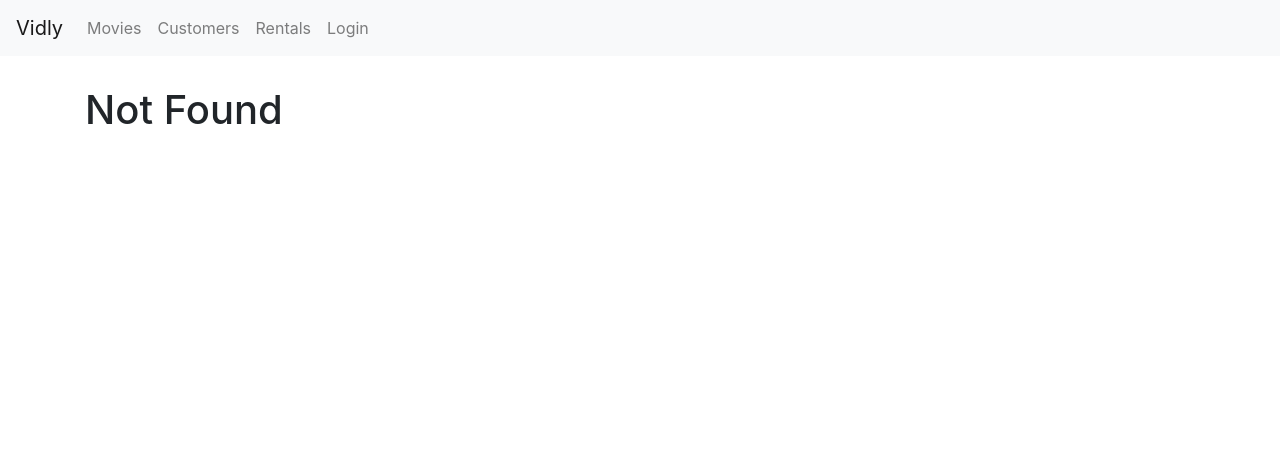
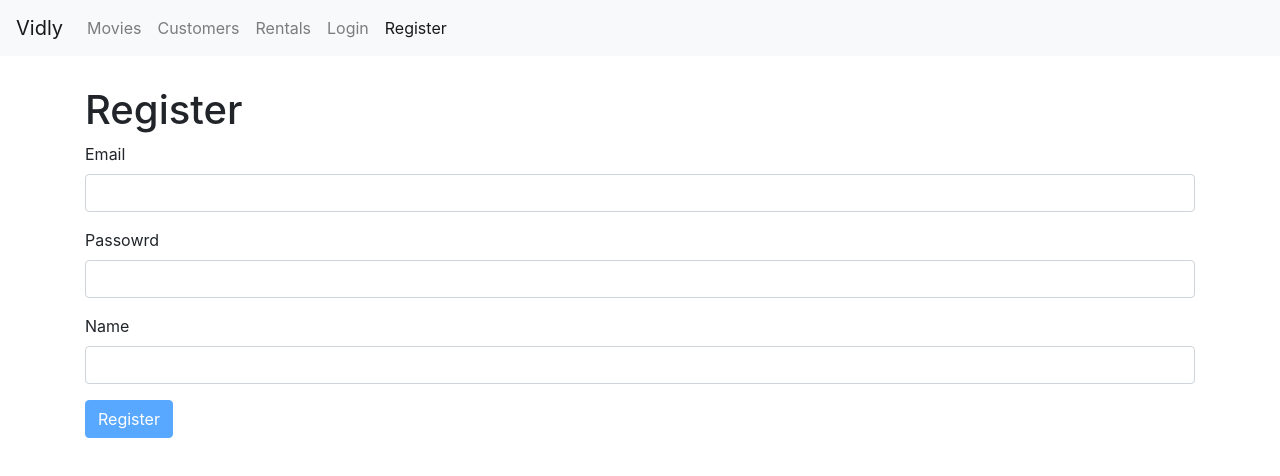
Before and after one commit to jkunggit-tutorials/vidly, a React (Create React App) app: page /register in a window 1280 px wide. Before the commit this address led to /not-found. Shown: the top 476 px of the page. Built offline with nearby package versions, Linux system fonts and the light colour scheme.

Commit message:
add registration form

```diff
--- a/src/App.js
+++ b/src/App.js
@@ -1,30 +1,32 @@
 import React from 'react';
-import { Route, Switch, Redirect} from 'react-router-dom'
+import { Route, Switch, Redirect } from 'react-router-dom';
 
 import './App.css';
 
-import Movies from './components/Movies'
-import Rentals from './components/Rentals'
-import Customers from './components/Customers'
-import NavBar from './components/common/NavBar'
-import NotFound from './components/NotFound'
-import MovieForm from './components/MovieForm'
+import Movies from './components/Movies';
+import Rentals from './components/Rentals';
+import Customers from './components/Customers';
+import NavBar from './components/common/NavBar';
+import NotFound from './components/NotFound';
+import MovieForm from './components/MovieForm';
 import LoginForm from './components/common/loginForm';
+import RegisterForm from './components/common/RegisterForm';
 
 function App() {
   return (
     <React.Fragment>
       <NavBar />
-      <main className="container">
+      <main className='container'>
         <Switch>
-          <Route path="/login" component={LoginForm} />
-          <Route path="/movies/:id" component={MovieForm} />
-          <Route path="/rentals" component={Rentals}/>
-          <Route path="/customers" component={Customers} />
-          <Route path="/movies" exact component={Movies} />
-          <Route path="/not-found" component={NotFound} />
-          <Redirect from="/" exact to="/movies" />
-          <Redirect to="/not-found" />
+          <Route path='/login' component={LoginForm} />
+          <Route path='/register' component={RegisterForm} />
+          <Route path='/movies/:id' component={MovieForm} />
+          <Route path='/rentals' component={Rentals} />
+          <Route path='/customers' component={Customers} />
+          <Route path='/movies' exact component={Movies} />
+          <Route path='/not-found' component={NotFound} />
+          <Redirect from='/' exact to='/movies' />
+          <Redirect to='/not-found' />
         </Switch>
       </main>
     </React.Fragment>
--- a/src/components/common/Form.jsx
+++ b/src/components/common/Form.jsx
@@ -4,6 +4,7 @@
 import Input from './Input';
 
 class Form extends Component {
+  // default state if child doesn't have one
   state = {
     data: {},
     errors: {},
--- a/src/components/common/NavBar.jsx
+++ b/src/components/common/NavBar.jsx
@@ -1,31 +1,54 @@
-import React from 'react'
-import { NavLink, Link } from 'react-router-dom'
+import React from 'react';
+import { NavLink, Link } from 'react-router-dom';
 
 const NavBar = () => {
   return (
-    <nav className="navbar navbar-expand-lg navbar-light bg-light">
-      <Link className="navbar-brand" to="/">Vidly</Link>
-      <button className="navbar-toggler" type="button" data-toggle="collapse" data-target="#navbarNav" aria-controls="navbarNav" aria-expanded="false" aria-label="Toggle navigation">
-        <span className="navbar-toggler-icon"></span>
+    <nav className='navbar navbar-expand-lg navbar-light bg-light'>
+      <Link className='navbar-brand' to='/'>
+        Vidly
+      </Link>
+      <button
+        className='navbar-toggler'
+        type='button'
+        data-toggle='collapse'
+        data-target='#navbarNav'
+        aria-controls='navbarNav'
+        aria-expanded='false'
+        aria-label='Toggle navigation'
+      >
+        <span className='navbar-toggler-icon'></span>
       </button>
-      <div className="collapse navbar-collapse" id="navbarNav">
-        <ul className="navbar-nav">
-          <li className="nav-item">
-            <NavLink className="nav-link" to="/movies">Movies</NavLink>
+      <div className='collapse navbar-collapse' id='navbarNav'>
+        <ul className='navbar-nav'>
+          <li className='nav-item'>
+            <NavLink className='nav-link' to='/movies'>
+              Movies
+            </NavLink>
           </li>
-          <li className="nav-item">
-            <NavLink className="nav-link" to="/customers">Customers</NavLink>
+          <li className='nav-item'>
+            <NavLink className='nav-link' to='/customers'>
+              Customers
+            </NavLink>
           </li>
-          <li className="nav-item">
-            <NavLink className="nav-link" to="/rentals">Rentals</NavLink>
+          <li className='nav-item'>
+            <NavLink className='nav-link' to='/rentals'>
+              Rentals
+            </NavLink>
           </li>
-          <li className="nav-item">
-            <NavLink className="nav-link" to="/login">Login</NavLink>
+          <li className='nav-item'>
+            <NavLink className='nav-link' to='/login'>
+              Login
+            </NavLink>
+          </li>
+          <li className='nav-item'>
+            <NavLink className='nav-link' to='/register'>
+              Register
+            </NavLink>
           </li>
         </ul>
       </div>
     </nav>
-   );
-}
+  );
+};
 
 export default NavBar;
--- /dev/null
+++ b/src/components/common/RegisterForm.jsx
@@ -0,0 +1,44 @@
+import React from 'react';
+import Joi from 'joi-browser';
+
+import Form from './Form';
+
+class RegisterForm extends Form {
+  constructor() {
+    super();
+    this.state = {
+      data: {
+        email: '',
+        password: '',
+        name: '',
+      },
+      errors: {},
+    };
+
+    this.schema = {
+      email: Joi.string().email().required().label('Email'),
+      password: Joi.string().min(5).required().label('Password'),
+      name: Joi.string().required().label('Name'),
+    };
+  }
+
+  doSubmit = () => {
+    console.log('submitted');
+  };
+
+  render() {
+    return (
+      <div>
+        <h1>Register</h1>
+        <form onSubmit={this.handleSubmit}>
+          {this.renderInput('email', 'Email')}
+          {this.renderInput('password', 'Passowrd', 'password')}
+          {this.renderInput('name', 'Name')}
+          {this.renderButton('Register')}
+        </form>
+      </div>
+    );
+  }
+}
+
+export default RegisterForm;
--- a/src/components/common/loginForm.jsx
+++ b/src/components/common/loginForm.jsx
@@ -1,4 +1,4 @@
-import React, { Component } from 'react';
+import React from 'react';
 import Joi from 'joi-browser';
 
 import Form from './Form';
```
